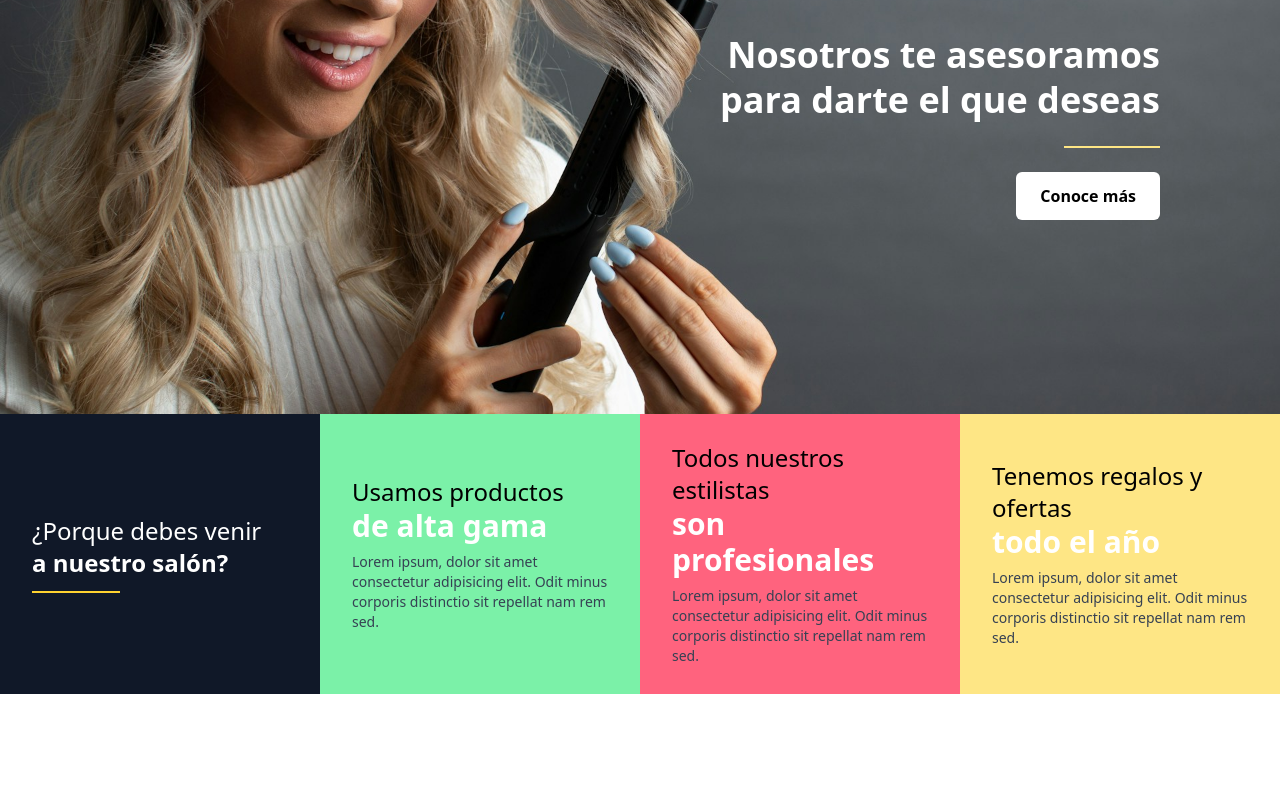
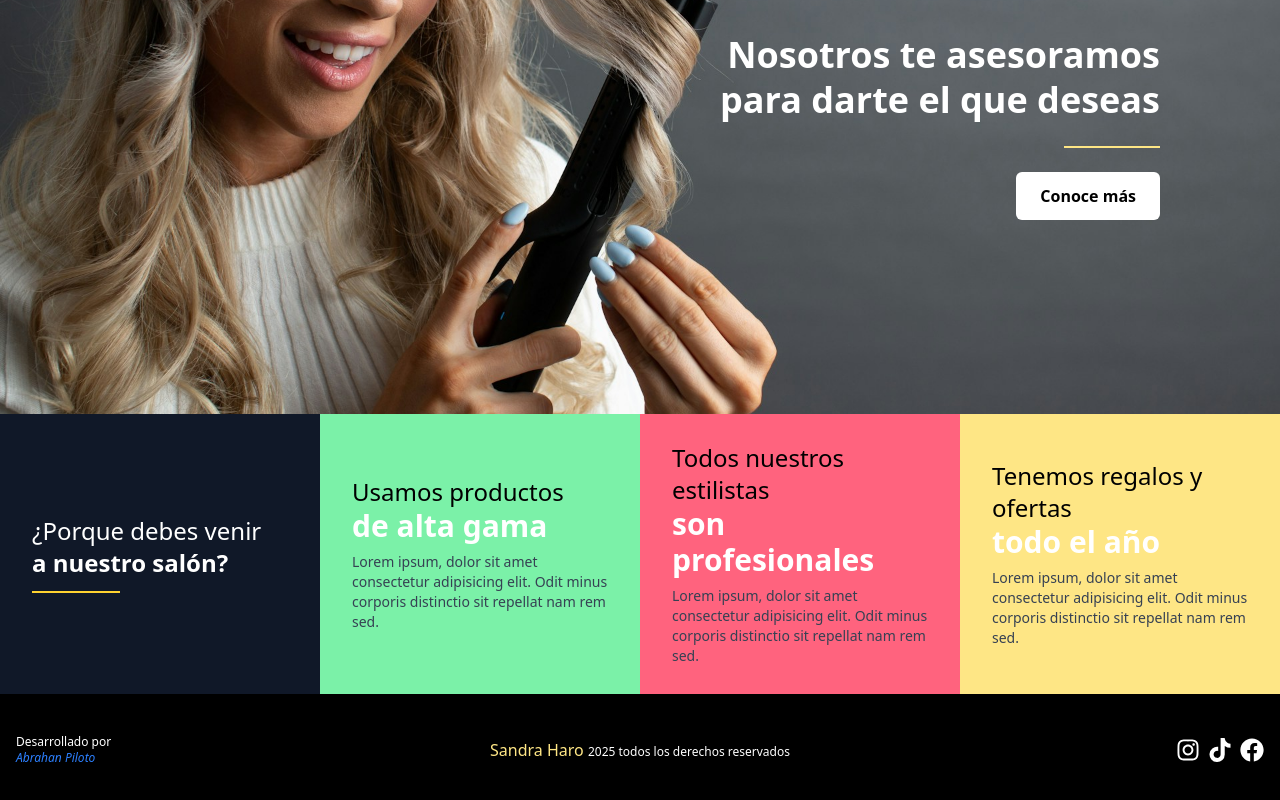
Before and after one commit to Abrahanpiloto/salon-de-belleza, a React (Vite) app: page / in a window 1280 px wide. Shown: the part 1859-2659 px from the top of the page. Before the commit the page ends 2553 px from the top, so only its background shows below. Built offline with nearby package versions, Linux system fonts and the light colour scheme.

Commit message:
se arreglo el footer

```diff
--- /dev/null
+++ b/src/components/Footer.jsx
@@ -0,0 +1,49 @@
+import { FaInstagram, FaTiktok, FaFacebook } from "react-icons/fa";
+
+export default function Footer() {
+  return (
+    <footer className="bg-black text-white py-10 flex items-center justify-between px-4 text-base">
+      <div className="flex-1 text-left text-xs">
+        Desarrollado por <br />
+        <a
+          href="https://abrahanpiloto.vercel.app"
+          className="text-blue-500 text-md italic"
+        >
+          Abrahan Piloto
+        </a>
+      </div>
+      <div className="flex-1 text-center text-md text-amber-200">
+        Sandra Haro{" "}
+        <span className="text-xs text-white">
+          2025 todos los derechos reservados
+        </span>
+      </div>
+      <div className="flex-1 flex justify-end gap-2">
+        <a
+          href="https://instagram.com"
+          target="_blank"
+          rel="noopener noreferrer"
+          className="text-white hover:text-pink-500"
+        >
+          <FaInstagram size={24} />
+        </a>
+        <a
+          href="https://tiktok.com"
+          target="_blank"
+          rel="noopener noreferrer"
+          className="text-white hover:text-yellow-400"
+        >
+          <FaTiktok size={24} />
+        </a>
+        <a
+          href="https://facebook.com"
+          target="_blank"
+          rel="noopener noreferrer"
+          className="text-white hover:text-blue-500"
+        >
+          <FaFacebook size={24} />
+        </a>
+      </div>
+    </footer>
+  );
+}
--- a/src/components/LayoutMain.jsx
+++ b/src/components/LayoutMain.jsx
@@ -1,6 +1,6 @@
 import React from "react";
 import Navbar from "../components/Navbar";
-// import Footer from "../components/Footer";
+import Footer from "../components/Footer";
 // import "../styles/global.css";
 
 const LayoutMain = ({ children }) => {
@@ -10,7 +10,7 @@ const LayoutMain = ({ children }) => {
 
       <main className="">{children}</main>
 
-      {/* <Footer /> */}
+      <Footer />
     </div>
   );
 };
```
